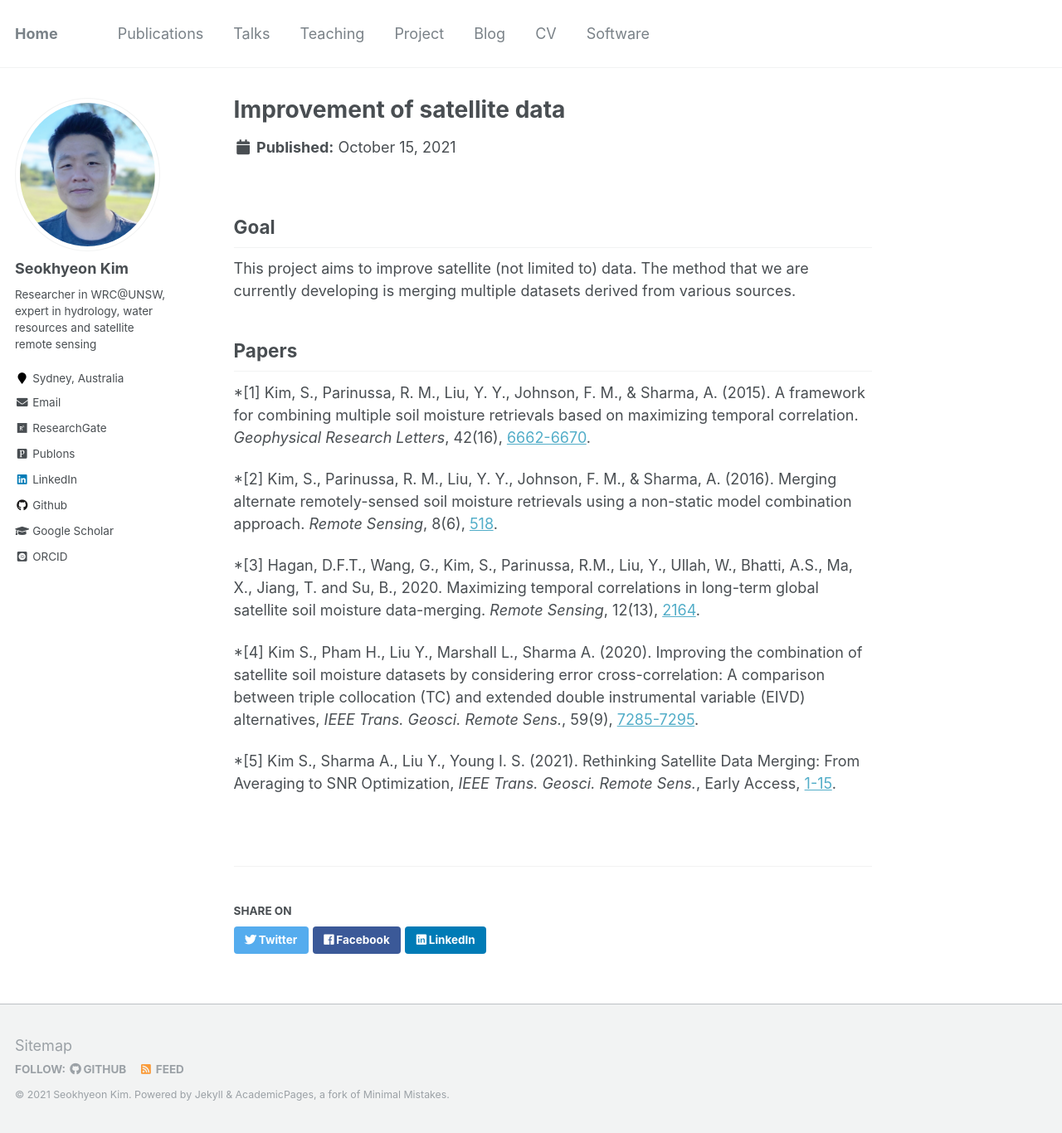
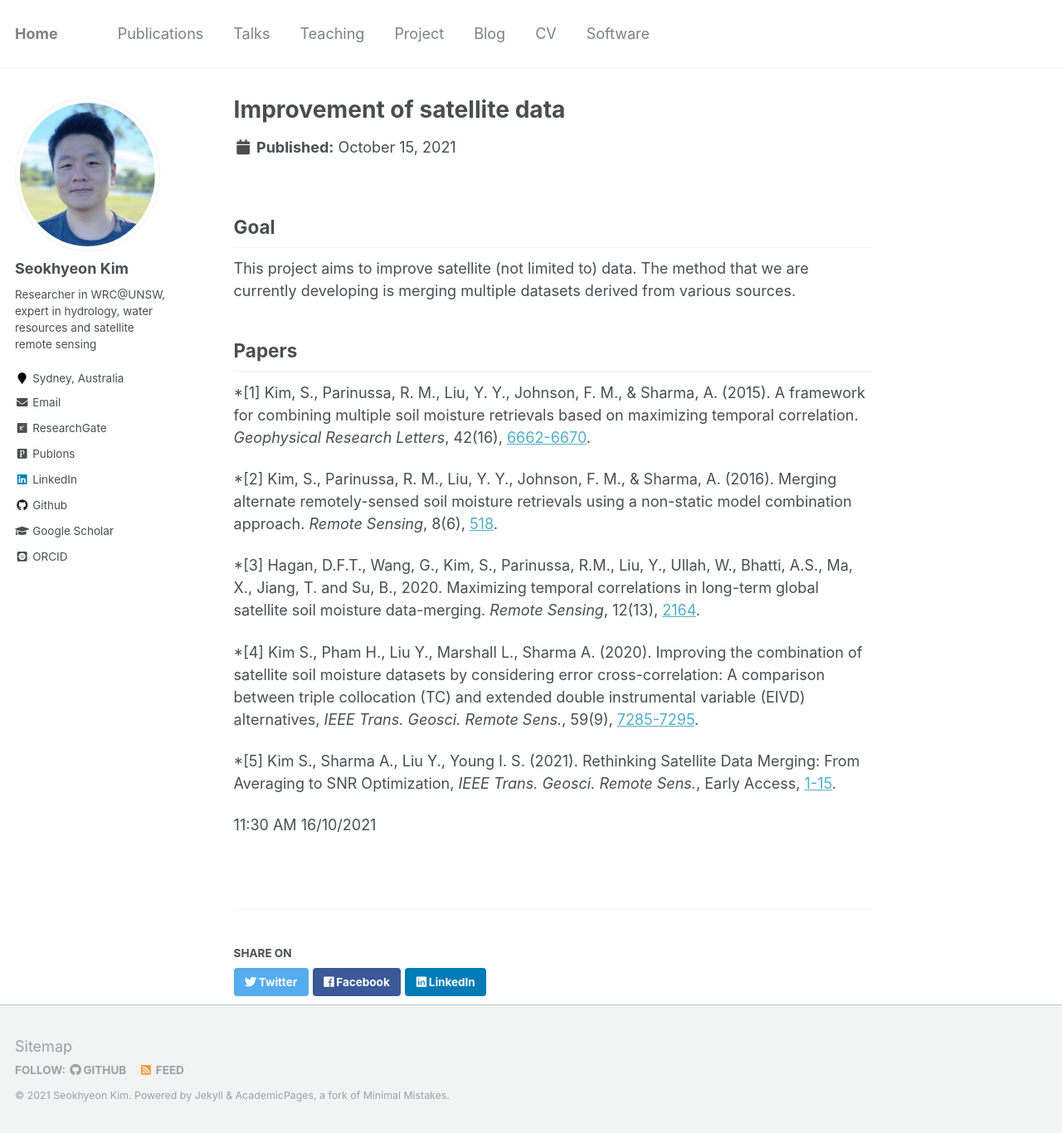
Before and after one commit to uawds/SanghoonJunWater.github.io, a Jekyll site: the page built from _portfolio/project-1_dataImprove.md, in a window 1280 px wide and 1366 px high. Shown: the whole window at 83% size. Built offline with Jekyll 4.4.1, drawn with Linux system fonts in a browser that asks for light colours; some web fonts are replaced.

Commit message:
Update project-1_dataImprove.md

```diff
--- a/_portfolio/project-1_dataImprove.md
+++ b/_portfolio/project-1_dataImprove.md
@@ -16,3 +16,5 @@ This project aims to improve satellite (not limited to) data. The method that we
 *[4]	Kim S., Pham H., Liu Y., Marshall L., Sharma A. (2020). Improving the combination of satellite soil moisture datasets by considering error cross-correlation: A comparison between triple collocation (TC) and extended double instrumental variable (EIVD) alternatives, <i>IEEE Trans. Geosci. Remote Sens.</i>, 59(9), <a href="https://steelpl.github.io/publication/2020-11-02-paper-IEEE_TGRS" target="_blank" rel="noopener noreferrer">7285-7295</a>.
 
 *[5]	Kim S., Sharma A., Liu Y., Young I. S. (2021). Rethinking Satellite Data Merging: From Averaging to SNR Optimization, <i>IEEE Trans. Geosci. Remote Sens.</i>, Early Access, <a href="https://steelpl.github.io/publication/2021-08-18-paper-IEEE_TGRS" target="_blank" rel="noopener noreferrer">1-15</a>.
+
+11:30 AM 16/10/2021
```
